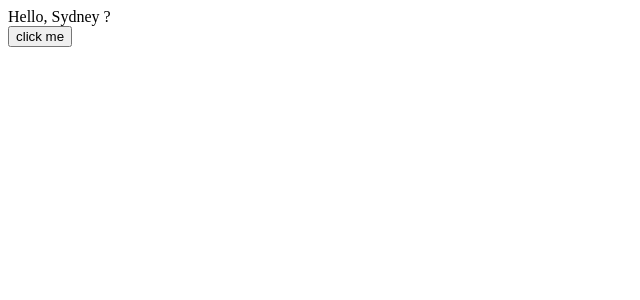
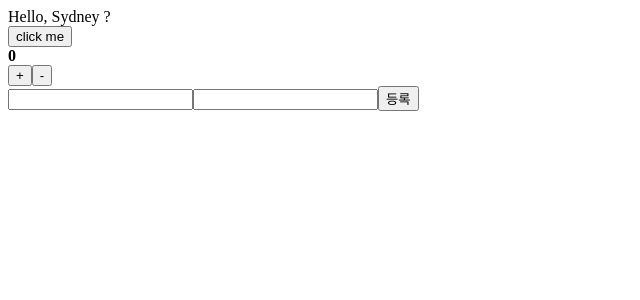
Before and after one commit to ChaeSangJung/vpt_typescript_react, a React (Create React App) app: page / in a window 1280 px wide. Shown: the top 300 px of the page, without its empty margins (0-640 px from the left). Built offline with nearby package versions, Linux system fonts and the light colour scheme.

Commit message:
상태 관리하기 -인풋 상태 관리하기

```diff
--- a/src/Components/App.tsx
+++ b/src/Components/App.tsx
@@ -1,12 +1,21 @@
 import React from "react";
+import Counter from "./Counter";
 import Greeting from "./Greeting";
+import MyForm from "./MyForm";
 
 const App: React.FC = () => {
-  const handleClick = (name:string) => {
-    console.log(`${name} says hello`)
+  const onClickGreeting = (name:string) => {
+    console.log(`${name} says hello`);
   }
+  const onSubmit = (form: { name: string; description: string }) => {
+    console.log(form);
+  };
   return (
-    <Greeting name={"Sydney"} onClickGreeting={handleClick} />
+    <>
+      <Greeting name={"Sydney"} onClickGreeting={onClickGreeting} />
+      <Counter />
+      <MyForm onSubmit={onSubmit}/>
+    </>
   )
 }
 
--- /dev/null
+++ b/src/Components/Counter.tsx
@@ -0,0 +1,25 @@
+import React, { useState } from "react";
+
+const Counter = () => {
+    const [count, setCount] = useState<number>(0);
+    const onIncrease = () => setCount(count + 1);
+    const onDecrease = () => setCount(count - 1);
+
+    return (
+        <div>
+            <strong>{count}</strong>
+            <div>
+                <button onClick={onIncrease}>+</button>
+                <button onClick={onDecrease}>-</button>
+            </div>
+        </div>
+    )
+}
+
+export default Counter;
+
+// useState 를 사용 할 때 어떤 상황에 Generics 를 사용하는게 좋을까요?
+// 바로, 상태가 null일 수도 있고 아닐수도 있을때 Generics 를 활용하시면 좋습니다.
+
+// type Information = { name: string; description: string };
+// const [info, setInformation] = useState<Information | null>(null);
--- a/src/Components/Greeting.tsx
+++ b/src/Components/Greeting.tsx
@@ -16,6 +16,7 @@
 // )
 const Greeting = ({name, mark, optional, onClickGreeting} : GreetingsProps) => {
     const handleClick = () => onClickGreeting(name);
+
     return (
         <>
             <div>
--- /dev/null
+++ b/src/Components/MyForm.tsx
@@ -0,0 +1,40 @@
+import React, { useState } from "react";
+
+type MyFormProps = {
+    onSubmit: (form: { name: string; description: string }) => void;
+};
+const MyForm = ({ onSubmit } : MyFormProps) => {
+    const [form, setForm] = useState({
+        name: "",
+        description : ""
+    })
+
+    const {name, description} = form;
+
+    const handleSubmit = (e : React.FormEvent<HTMLFormElement>) => {
+        e.preventDefault();
+        onSubmit(form);
+        setForm({
+            name: '',
+            description: ''
+        }); // 초기화
+    }
+    const onChange = (e : React.ChangeEvent<HTMLInputElement>) => {
+        const { target : { name, value } } = e;
+        setForm({
+            ...form,
+            [name]: value
+        })
+    }
+    return (
+        <>
+            <form onSubmit={handleSubmit}>
+                <input name="name" value={name} onChange={onChange} />
+                <input name="description" value={description} onChange={onChange} />
+                <button type="submit">등록</button>
+            </form>
+        </>
+    )
+}
+
+export default MyForm;
```
